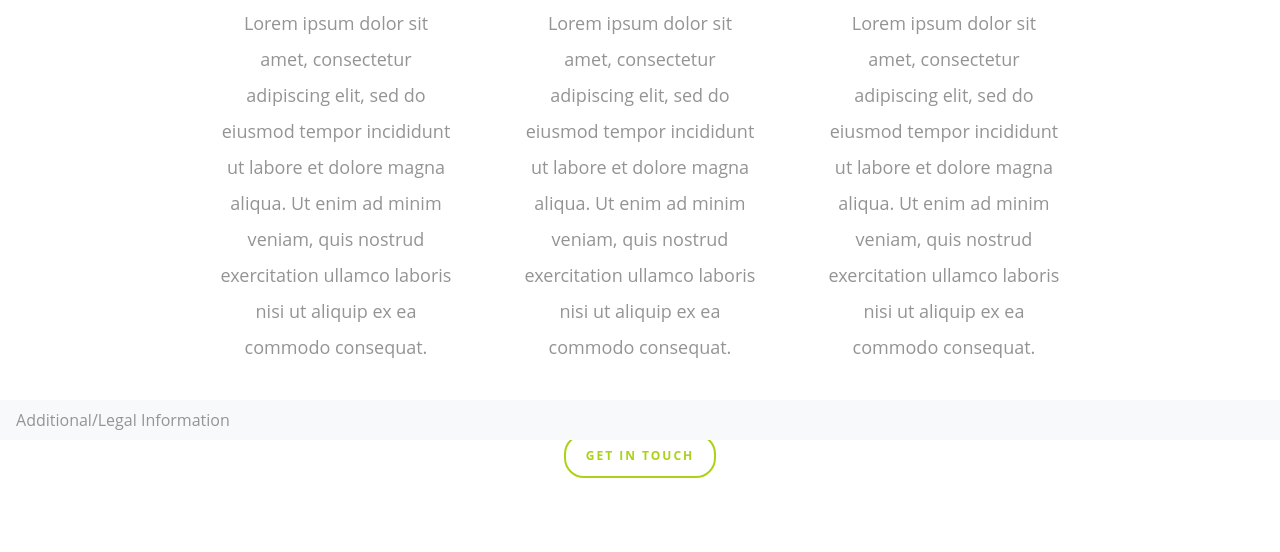
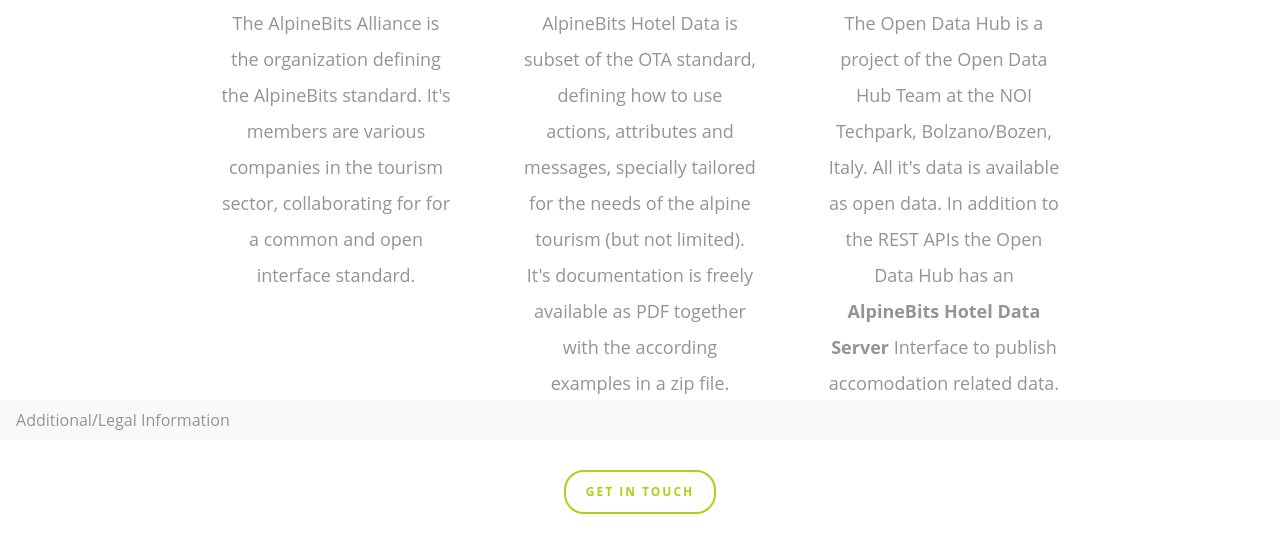
Before and after one commit to noi-techpark/it.bz.opendatahub.alpinebits.landingpage, a plain HTML site: page src/index.html in a window 1280 px wide. Shown: the part 360-912 px from the top of the page. Drawn offline with nearby package versions, Linux system fonts and the light colour scheme.

Commit message:
Added descriptive AlpineBits text

```diff
--- a/src/index.html
+++ b/src/index.html
@@ -26,10 +26,7 @@
             <a class="infobox mt-2 mb-2" href="https://www.alpinebits.org/alliance/">
                 <div class="icon tbd"></div>
                 <h2>The Alliance</h2>
-                <p>Lorem ipsum dolor sit amet, consectetur adipiscing elit, sed
-                do eiusmod tempor incididunt ut labore et dolore magna aliqua.
-                Ut enim ad minim veniam, quis nostrud exercitation ullamco
-                laboris nisi ut aliquip ex ea commodo consequat.</p>
+                <p>The AlpineBits Alliance is the organization defining the AlpineBits standard. It's members are various companies in the tourism sector, collaborating for for a common and open interface standard.</p>
             </a>
         </div>
 
@@ -37,10 +34,7 @@
             <a class="infobox mt-2 mb-2" href="https://www.alpinebits.org/developers/">
                 <div class="icon tbd"></div>
                 <h2>The Docs</h2>
-                <p>Lorem ipsum dolor sit amet, consectetur adipiscing elit, sed
-                do eiusmod tempor incididunt ut labore et dolore magna aliqua.
-                Ut enim ad minim veniam, quis nostrud exercitation ullamco
-                laboris nisi ut aliquip ex ea commodo consequat.</p>
+                <p>AlpineBits Hotel Data is subset of the OTA standard, defining how to use actions, attributes and messages, specially tailored for the needs of the alpine tourism (but not limited). It's documentation is freely available as PDF together with the according examples in a zip file.</p>
             </a>
         </div>
 
@@ -48,10 +42,7 @@
             <a class="infobox mt-2 mb-2" href="https://opendatahub.bz.it/">
                 <div class="icon tbd"></div>
                 <h2>Open Data Hub</h2>
-                <p>Lorem ipsum dolor sit amet, consectetur adipiscing elit, sed
-                do eiusmod tempor incididunt ut labore et dolore magna aliqua.
-                Ut enim ad minim veniam, quis nostrud exercitation ullamco
-                laboris nisi ut aliquip ex ea commodo consequat.</p>
+                <p>The Open Data Hub is a project of the Open Data Hub Team at the NOI Techpark, Bolzano/Bozen, Italy. All it's data is available as open data. In addition to the REST APIs the Open Data Hub has an <b>AlpineBits Hotel Data Server</b> Interface to publish accomodation related data.</p>
             </a>
         </div>
 
```
